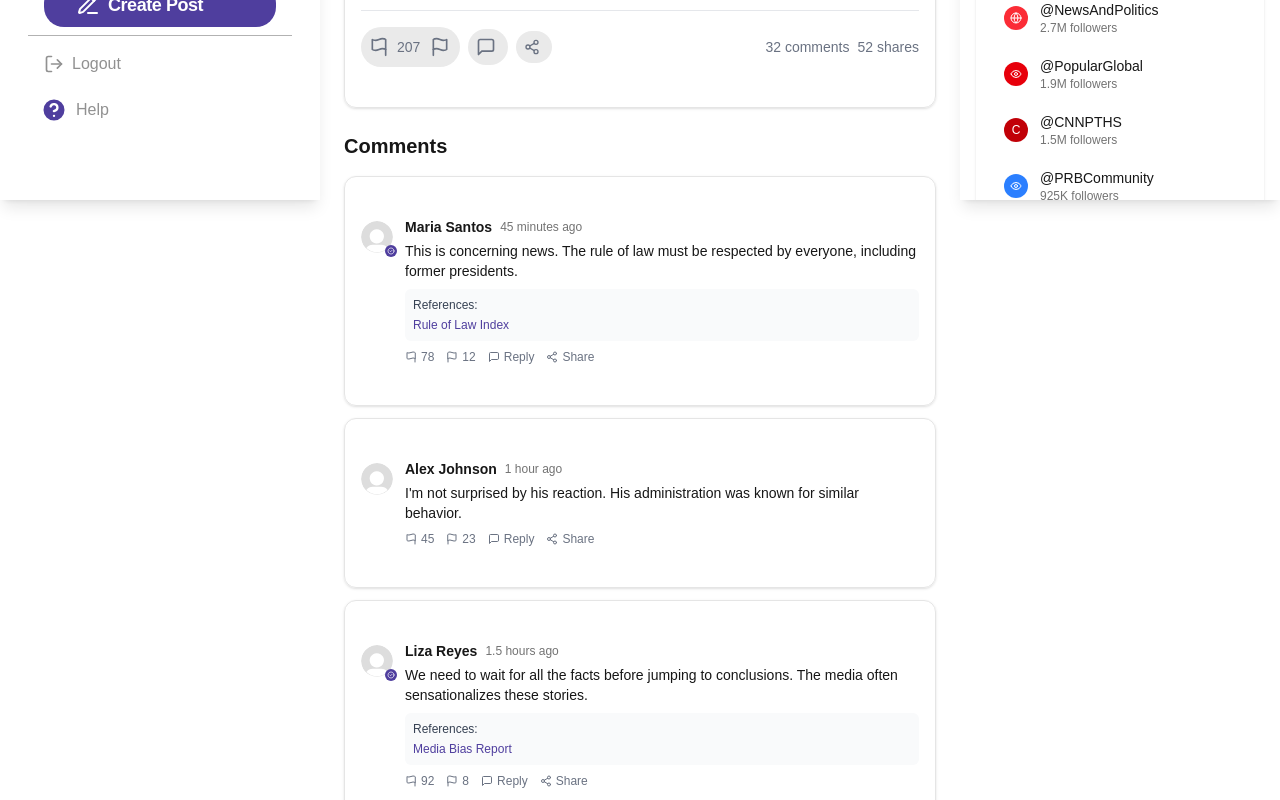
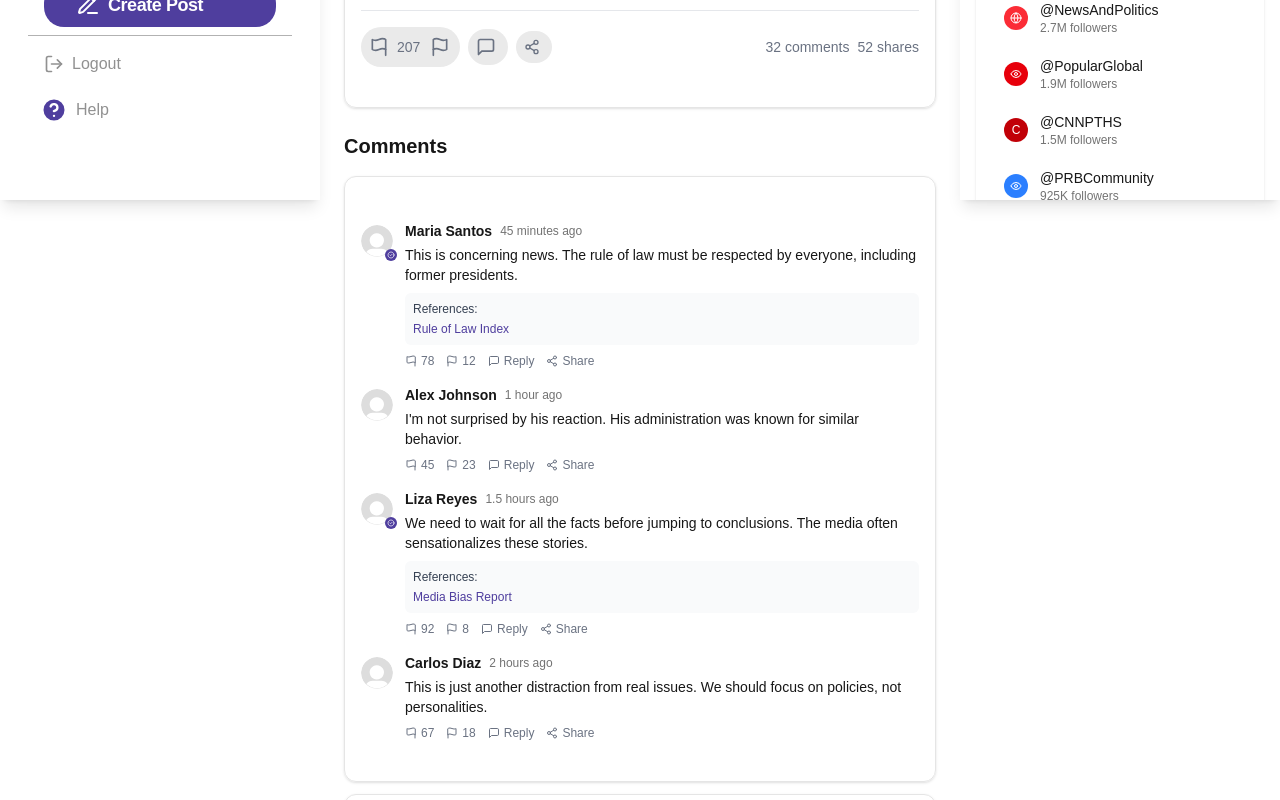
Before and after one commit to Vincentimo-yyy/FactIt, a Next.js app in the folder fact-it/: page /post/1 in a window 1280 px wide. Shown: the part 600-1400 px from the top of the page. Built offline with nearby package versions, Linux system fonts and the light colour scheme.

Commit message:
params await

```diff
--- a/fact-it/app/post/[id]/page.tsx
+++ b/fact-it/app/post/[id]/page.tsx
@@ -12,7 +12,7 @@ type PostPageProps = {
 
 // ⬇ Force params to be a normal object, NOT a Promise
 export default async function PostPage({ params }: PostPageProps) {
-  const { id } = params;
+  const { id } = await params;
   const post = await getPostCardById(id);
 
   if (!post) {
@@ -193,10 +193,12 @@ export default async function PostPage({ params }: PostPageProps) {
         <h2 className="text-xl font-semibold mb-4">Comments</h2>
 
         {post.comments && post.comments.length > 0 ? (
-          post.comments.map((comment) => (
-            <Card key={comment.id} className="mb-3">
+          <Card className="mb-3">
             <CardContent className="p-4">
-                <div className="flex items-start">
+              {post.comments.map((comment, index) => (
+                <div key={comment.id}>
+                  {index > 0 && <div className=" my-4"></div>}
+                  <div className="flex items-start mt-1">
                     <div className="relative h-8 w-8 mr-3 mt-1">
                       <Image
                         src={'/Default_pfp.svg'}
@@ -274,9 +276,10 @@ export default async function PostPage({ params }: PostPageProps) {
                       </div>
                     </div>
                   </div>
+                </div>
+              ))}
             </CardContent>
           </Card>
-          ))
         ) : (
           <p className="text-center text-gray-500 py-4">
             No comments yet. Be the first to comment!
```
Lines whose indentation alone changed are shown as unchanged.
